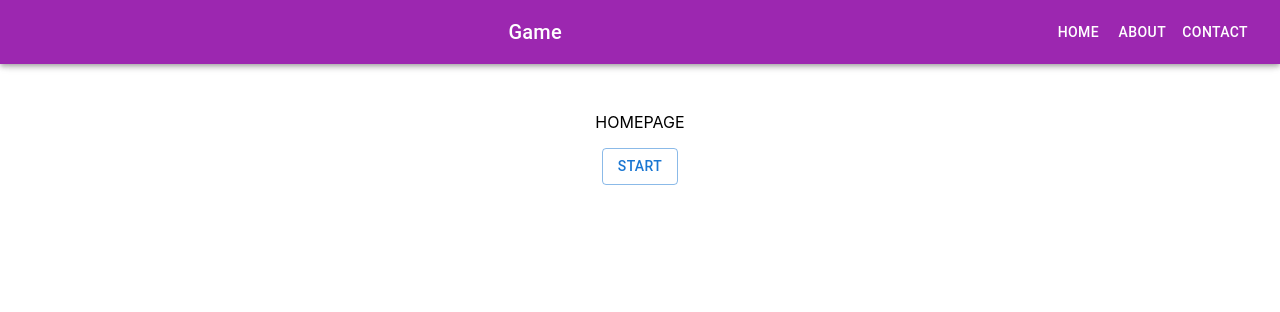
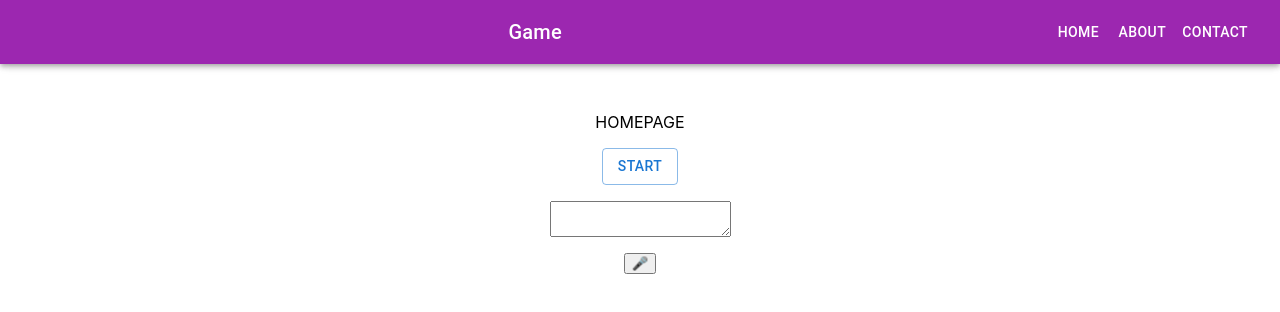
Before and after one commit to dankarger/images-game-v1, a React (Create React App) app in the folder client/: page / in a window 1280 px wide. Shown: the top 312 px of the page. Built offline with nearby package versions, Linux system fonts and the light colour scheme.

Commit message:
add speech-recognition-kit

```diff
--- a/client/src/Pages/HomePage/HomePage.jsx
+++ b/client/src/Pages/HomePage/HomePage.jsx
@@ -1,7 +1,8 @@
 import React, {useState} from 'react'
 import BasicButton from "../../components/Button/Button";
 import api from "../../Api/Api";
-import {pickRandomPicture} from "../../utils/utils";
+import {pickRandomPicture } from "../../utils/utils";
+import {useSpeechRecognition} from "../../utils/useSpeechRecognition"
 import Picture from "../../components/Picture/Picture"
 import './HomePage.css'
 
@@ -12,9 +13,15 @@ const HomePage = () => {
         title:'raNDOM',
 
     });
-    // const [imgTitle, setImgTitle] = useState('test');
+    const [value, setValue] = useState('');
+    const { listen, listening, stop } = useSpeechRecognition({
+        onResult: (result) => {
+            setValue(result);
+        },
+    });
 
 
+    // const [imgTitle, setImgTitle] = useState('test');
     const handleStartButtonClick = async (query)=>{
       console.log('start')
       const picturesList =  await api.get(`/picture?query=${query}`)
@@ -35,6 +42,18 @@ const HomePage = () => {
             <BasicButton label='start' theme={"outlined"} onclick={()=>handleStartButtonClick('test2')} />
             { imageUrl.length >0 && <Picture url={randomPicture.src.original} title={randomPicture?.title2}/> }
             {/*<img src={imageUrl?.src.medium}/>*/}
+
+
+            <textarea
+                value={value}
+                onChange={(event) => setValue(event.target.value)}
+            />
+            <button onMouseDown={listen} onMouseUp={stop}>
+                🎤
+            </button>
+            {listening && <div>Go ahead I'm listening</div>}
+
+
         </div>
     )
 }
--- a/client/src/utils/useSpeechRecognition.js
+++ b/client/src/utils/useSpeechRecognition.js
@@ -29,7 +29,7 @@ const useEventCallback = (fn, dependencies) => {
     }, [ref]);
 };
 
-const useSpeechRecognition = (props = {}) => {
+export const useSpeechRecognition = (props = {}) => {
     const { onEnd = () => {}, onResult = () => {}, onError = () => {} } = props;
     const recognition = useRef(null);
     const [listening, setListening] = useState(false);
--- a/package.json
+++ b/package.json
@@ -22,7 +22,8 @@
     "dotenv": "^16.0.3",
     "express": "^4.18.1",
     "node": "^18.10.0",
-    "path": "^0.12.7"
+    "path": "^0.12.7",
+    "react-speech-kit": "^3.0.1"
   },
   "devDependencies": {
     "concurrently": "^7.4.0",
```
